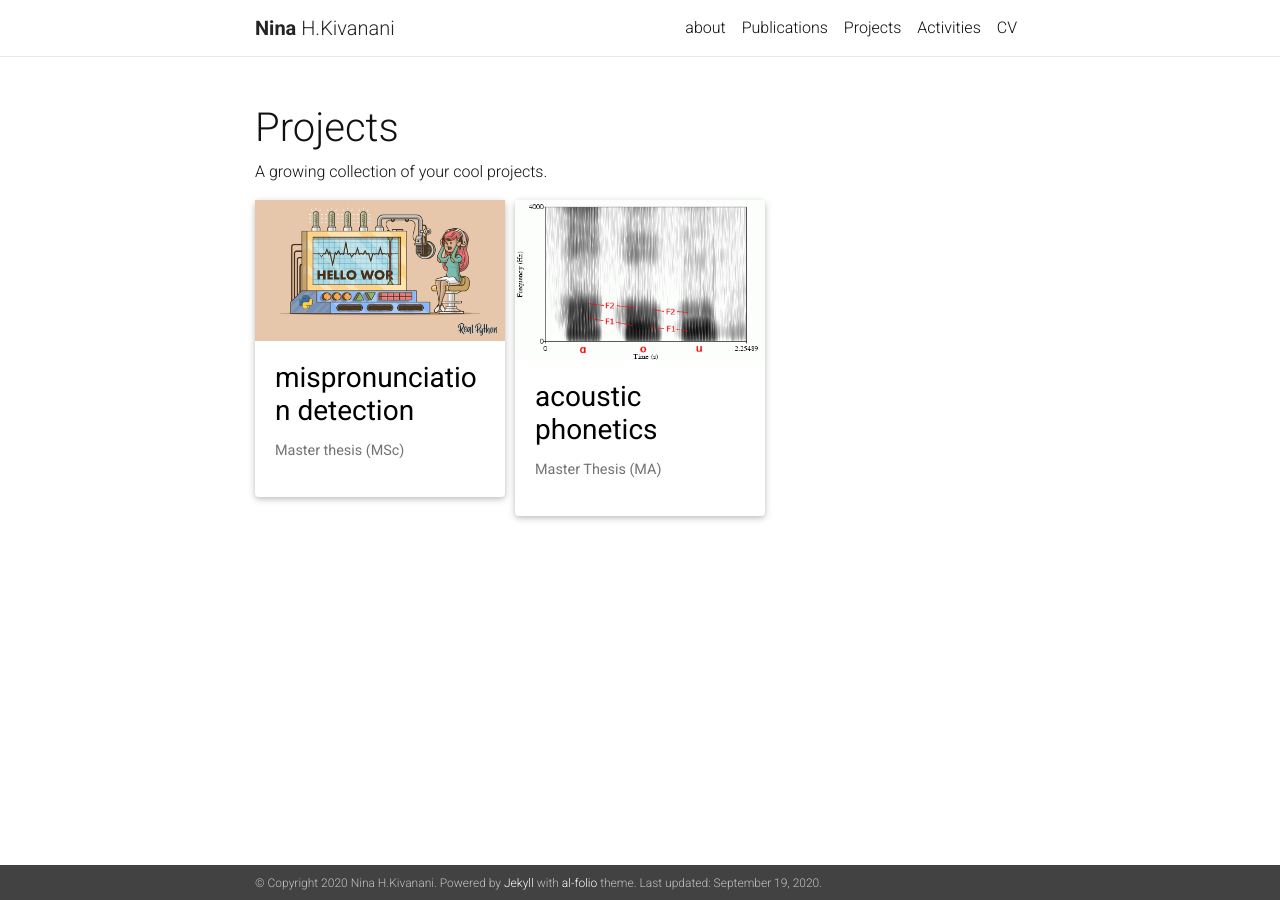
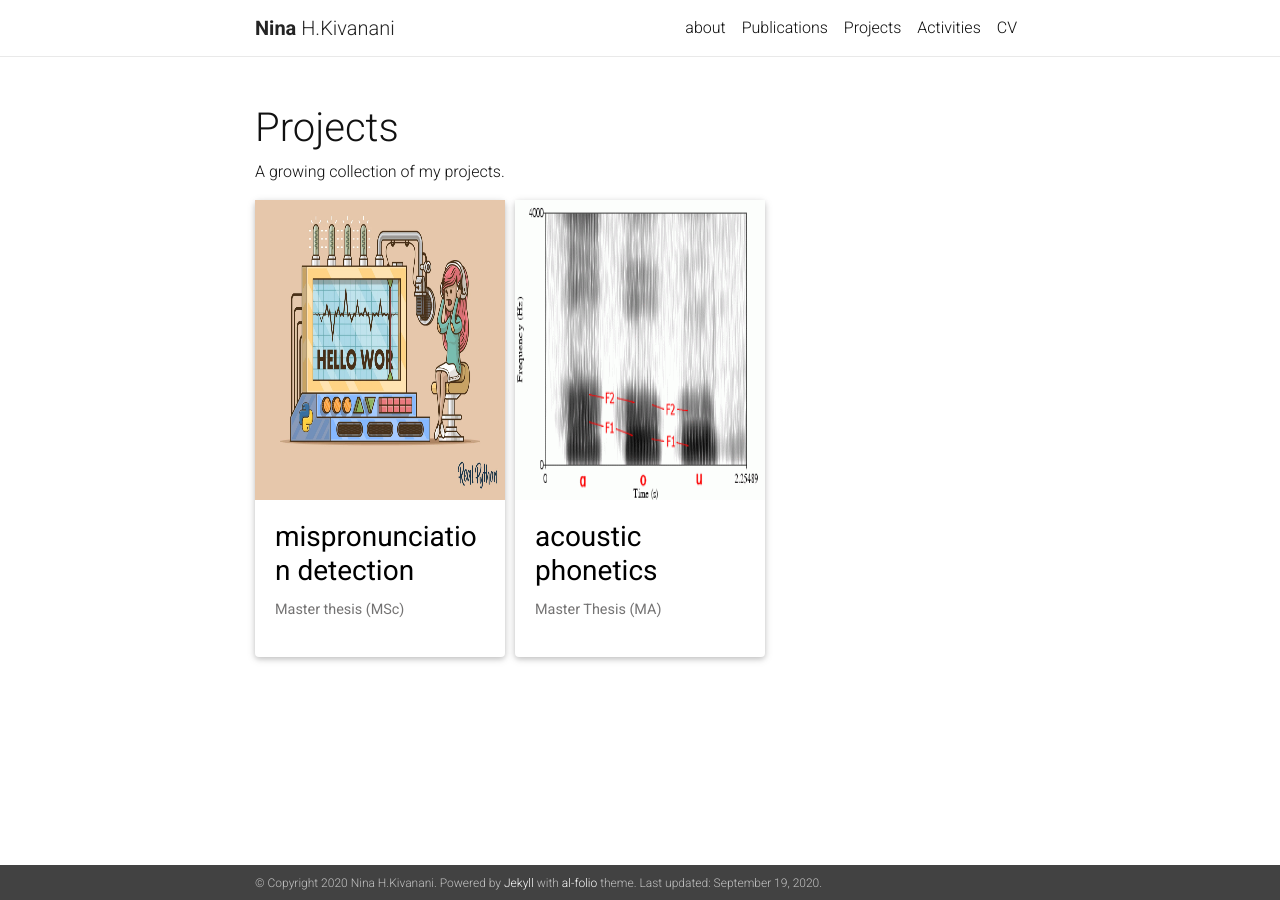
Before and after one commit to NinaHK/NinaHK.github.io, a Jekyll site: the page built from _pages/projects.md, in a window 1280 px wide. Built offline with Jekyll 4.4.1, drawn with Linux system fonts in a browser that asks for light colours; nearby versions of some CDN libraries; a style sheet for code colours, icons or effects is not loaded.

Commit message:
Update projects.md

```diff
--- a/_pages/projects.md
+++ b/_pages/projects.md
@@ -2,7 +2,7 @@
 layout: page
 title: Projects
 permalink: /projects/
-description: A growing collection of your cool projects.
+description: A growing collection of my projects.
 nav: true
 order: 3
 ---
@@ -19,7 +19,7 @@
     {% endif %}
       <div class="card hoverable">
         {% if project.img %}
-        <img src="{{ project.img | relative_url }}" alt="project thumbnail">
+        <img src="{{ project.img | relative_url }}" alt="project thumbnail" width="300" height="300">
         {% endif %}
         <div class="card-body">
           <h3 class="card-title text-lowercase">{{ project.title }}</h3>
```
